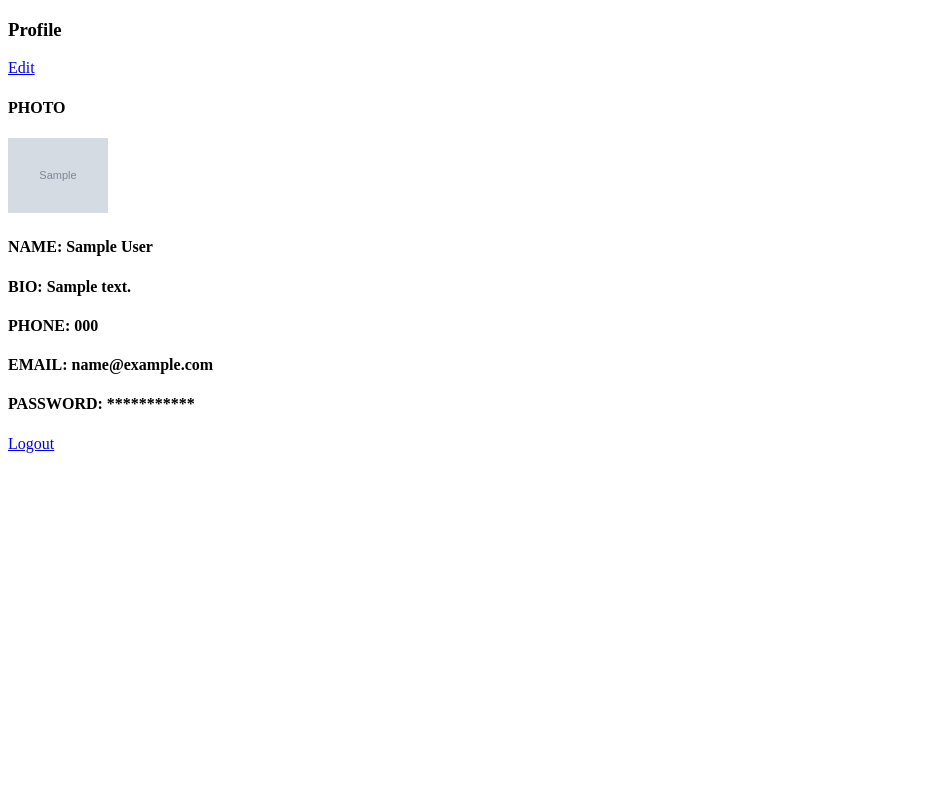
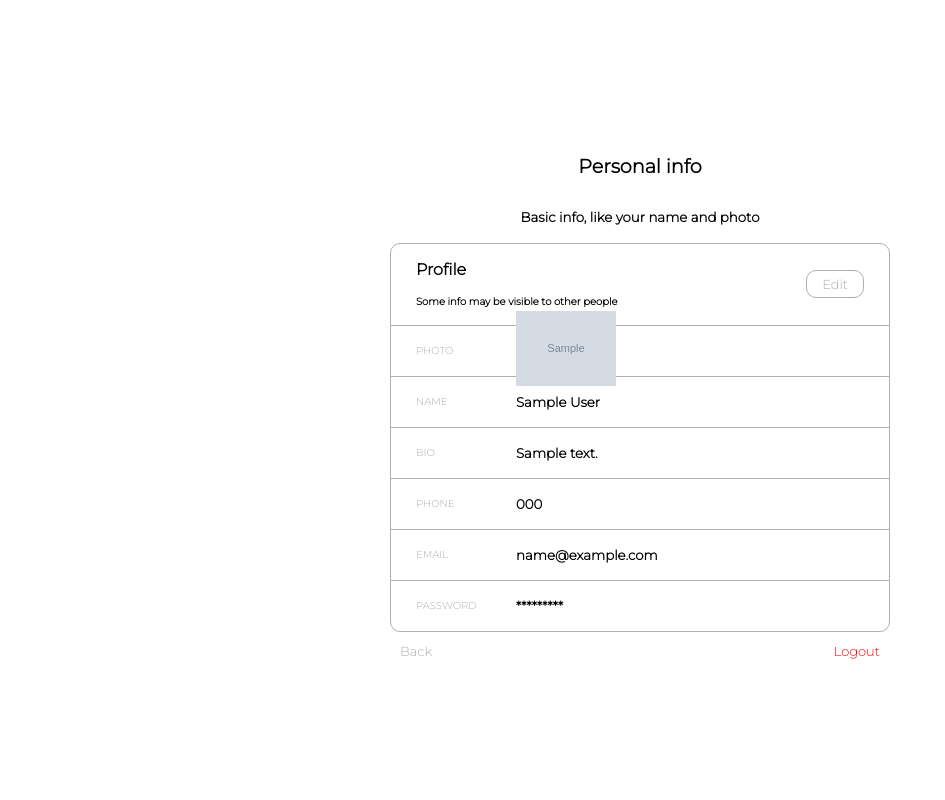
Before and after one commit to GuiBarr/miniProyectoNvl3, a PHP site: page /personalInfo.php in a window 1280 px wide. Shown: the whole page, without its empty margins (0-945 px from the left). Run offline with PHP 8.4, Linux system fonts and the light colour scheme; the visitor is signed in with stand-in values (Sample User, id 1); tables that the repository leaves empty or names only in its code hold one stand-in row (values such as "Sample post"); grey boxes marked "Sample" are stand-in pictures.

Commit message:
update views II

```diff
--- a/index.php
+++ b/index.php
@@ -21,7 +21,7 @@ session_start();
 
     <header>
 
-    <img src="assets\devchallenges.svg" alt="devchallenes Icon" width="" height="">
+    <img src="assets\devchallenges.svg" alt="devchallenges Icon" width="" height="">
 
     <h1>Login</h1>
 
--- a/personalInfo.php
+++ b/personalInfo.php
@@ -33,22 +33,69 @@ $userContrasena = $userInfo['contrasena']
     <meta charset="UTF-8">
     <meta name="viewport" content="width=device-width, initial-scale=1.0">
     <title>Personal Info</title>
+    <link rel="stylesheet" href="style\personalInfo.css">
+    <link rel="preconnect" href="https://fonts.googleapis.com">
+    <link rel="preconnect" href="https://fonts.gstatic.com" crossorigin>
+    <link href="https://fonts.googleapis.com/css2?family=Montserrat:wght@300&display=swap" rel="stylesheet">
+
+
+
 </head>
 <body>
-    <h3>Profile</h3>
 
-    <a href="changeInfo.php">Edit</a>
+    <header>
+        <h1>Personal info</h1>
+        <h4>Basic info, like your name and photo</h4>
+    </header>
 
-    <h4>PHOTO</h4>
-    <!-- Exibir a foto do usuário -->
-    <img src="<?php echo $userPhoto; ?>" alt="User Photo" width="100">
+    <main class="personal-info">
 
-    <h4>NAME: <?php echo $userName; ?></h4>
-    <h4>BIO: <?php echo $userBio; ?></h4>
-    <h4>PHONE: <?php echo $userPhone; ?></h4>
-    <h4>EMAIL: <?php echo $userEmail; ?></h4>
-    <h4>PASSWORD: ***********</h4>
+    <section class="sup-radius">
+        <div class="profile">
+            <h3>Profile</h3>
+            <h5>Some info may be visible to other people</h5>
+        </div>
+        <div>
+            <a class="btn-edit" href="changeInfo.php">Edit</a>
+        </div>
+    </section>
 
-    <a href="logout.php">Logout</a>
+    <div class="rectangular2">
+        <div class="titulo">PHOTO</div>
+        <div class="profile-photo"><img src="<?php echo $userPhoto; ?>" alt="User Photo" width="100"></div>
+    </div>
+
+    <div class="rectangular">
+        <div class="titulo">NAME</div>
+        <div class="info" > <?php echo $userName; ?> </div>
+    </div>
+
+    <div class="rectangular2">
+        <div class="titulo">BIO</div>
+        <div class="info" > <?php echo $userBio; ?> </div>
+    </div>
+
+    <div class="rectangular">
+        <div class="titulo">PHONE</div>
+        <div class="info" > <?php echo $userPhone; ?> </div>
+    </div>
+
+    <div class="rectangular2">
+        <div class="titulo">EMAIL</div>
+        <div class="info" > <?php echo $userEmail; ?> </div>
+    </div>
+
+    <div class="inf-radius">
+        <div class="titulo">PASSWORD</div>
+        <div class="info" >*********</div>
+    </div>
+
+    </main>
+
+    <footer>
+    <a href="index.php">Back</a>
+    <a class="logout" href="logout.php">Logout</a>
+    </footer>
+
 </body>
 </html>
--- /dev/null
+++ b/style/personalInfo.css
@@ -0,0 +1,124 @@
+body {
+    margin: 0;
+    padding: 0;
+    display: flex;
+    flex-direction: column;
+    height: 100vh;
+    justify-content: center;
+    align-items: center;
+    font-family: 'Montserrat', sans-serif;
+
+}
+
+header {
+    display: flex;
+    flex-direction: column;
+    align-items: center;
+}
+
+h1 {
+    font-size:larger;
+}
+
+h4 {
+    font-size: smaller;
+}
+
+.personal-info {
+    width: 500px;
+    height: 400px;
+}
+
+.sup-radius {
+    display: flex;
+    justify-content: space-between;
+    align-items: center;
+    border-top-left-radius: 10px;
+    border-top-right-radius: 10px;
+    border: 1px solid  rgb(175, 175, 175);
+}
+
+.profile {
+    margin-left: 25px;
+}
+
+h3 {
+    font-size: medium;
+}
+
+h5 {
+    font-size: x-small;
+}
+
+.btn-edit {
+    display: flex;
+    justify-content: end;
+    margin-right: 25px;
+    border-radius: 10px;
+    border: 1px solid  rgb(175, 175, 175);
+    padding: 5px 15px 5px 15px;
+    text-decoration: none;
+
+}
+
+.rectangular {
+    height: 50px;
+    display: flex;
+    flex-direction: row;
+    align-items: center;
+    border: 1px solid  rgb(175, 175, 175);
+}
+
+.rectangular2 {
+    height: 50px;
+    display: flex;
+    flex-direction: row;
+    align-items: center;
+    border: 1px solid  rgb(175, 175, 175);
+    border-top: none;
+    border-bottom: none;
+}
+
+.titulo {
+    width: 100px;
+    margin-left: 25px;
+    color: rgb(175, 175, 175);
+    font-size:x-small;
+}
+
+.info {
+    font-weight: bold;
+    font-size: smaller;
+}
+
+.inf-radius {
+    height: 50px;
+    display: flex;
+    align-items: center;
+    border-bottom-left-radius: 10px;
+    border-bottom-right-radius: 10px;
+    border: 1px solid  rgb(175, 175, 175);
+}
+
+footer {
+    display: flex;
+    justify-content: space-between;
+    width: 480px;
+}
+
+
+
+
+
+
+
+
+a {
+    font-size: small;
+    color: rgb(175, 175, 175);
+    text-decoration: none;
+}
+
+.logout {
+    color: red;
+}
```
